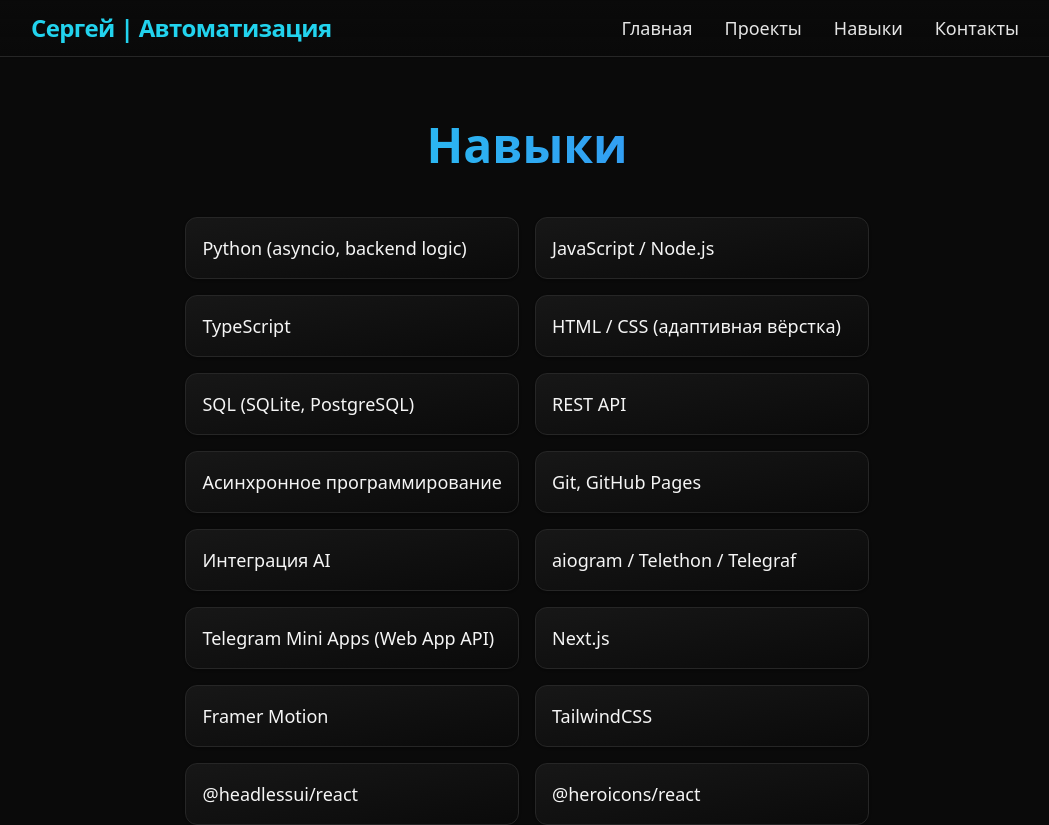
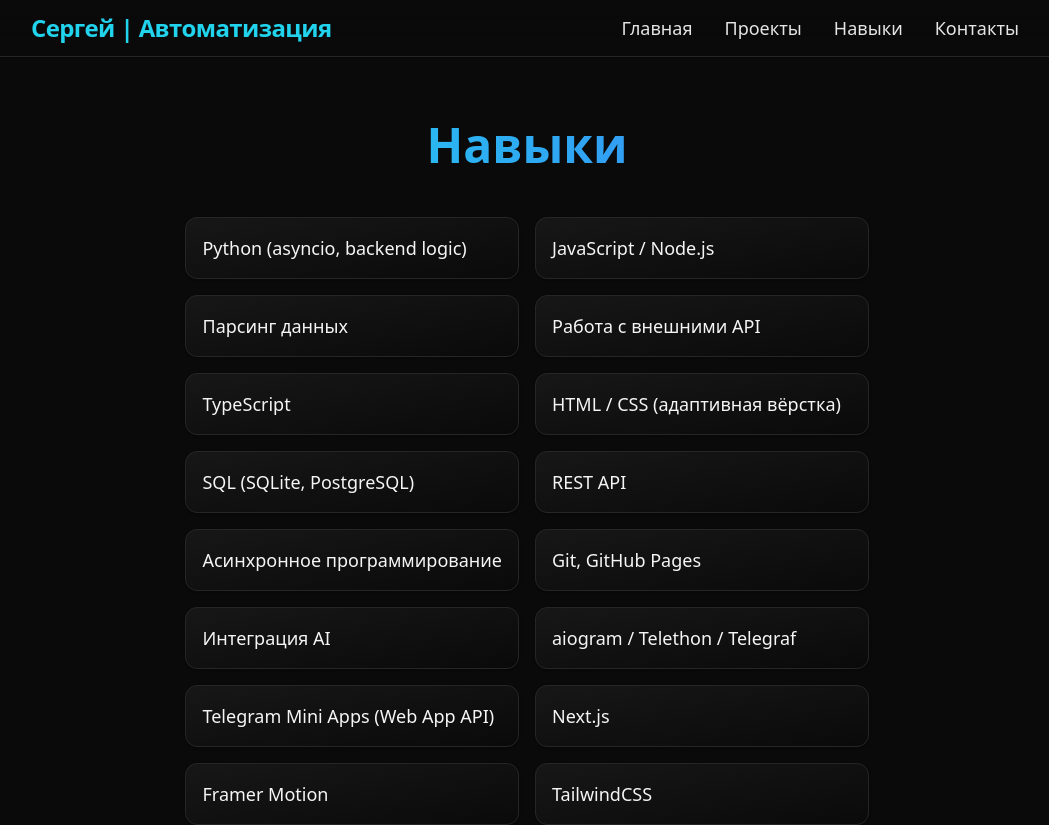
Before and after one commit to DOLLDI/developer-portfolio, a Next.js app: page /skills in a window 1280 px wide. Shown: the top 825 px of the page, without its empty margins (113-1162 px from the left). Built offline with nearby package versions, Linux system fonts and the light colour scheme.

Commit message:
fix(skills): синхронизирован список скиллов на странице /skills (добавлены парсинг и API)

```diff
--- a/src/app/skills/page.tsx
+++ b/src/app/skills/page.tsx
@@ -5,6 +5,8 @@
   // Основные языки и технологии
   "Python (asyncio, backend logic)",
   "JavaScript / Node.js",
+  "Парсинг данных",
+  "Работа с внешними API",
   "TypeScript",
   "HTML / CSS (адаптивная вёрстка)",
   "SQL (SQLite, PostgreSQL)",
```
